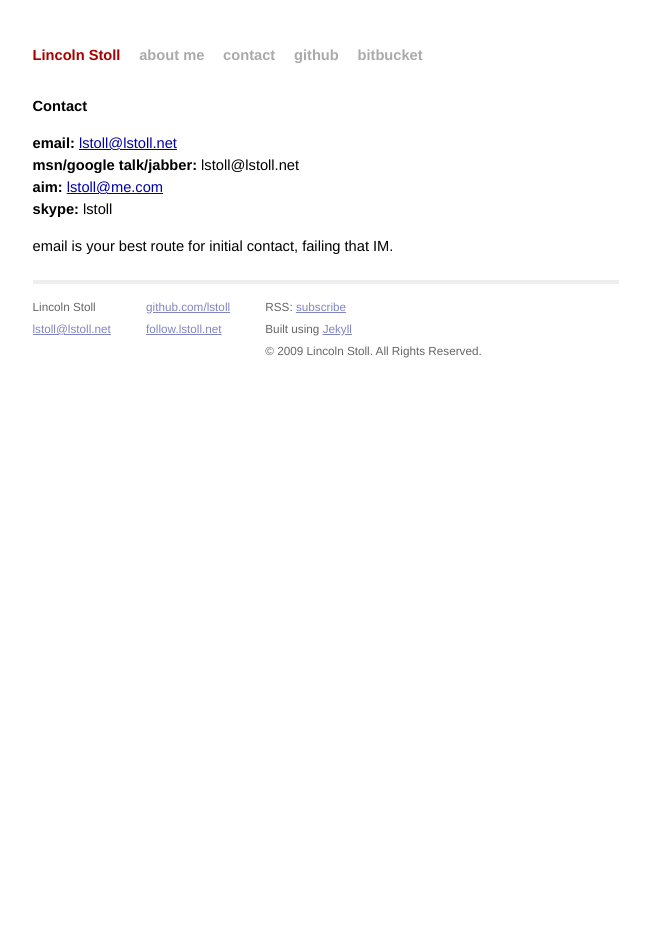
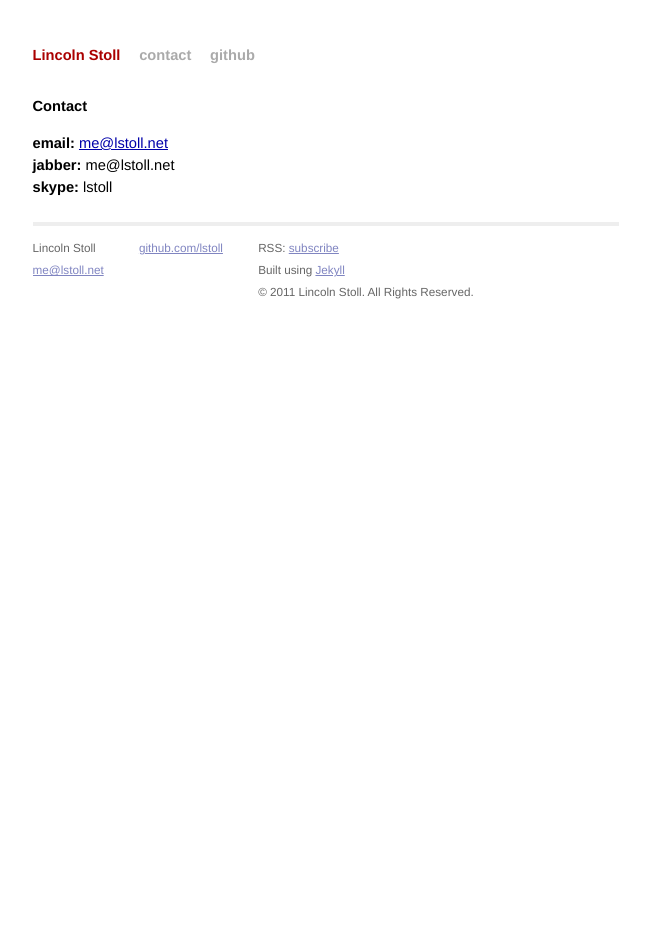
Before and after one commit to lstoll/lstoll.github.io, a Jekyll site: the page built from contact/index.html, in a window 1280 px wide. Shown: the whole page, without its empty margins (314-964 px from the left). Built offline with Jekyll 4.4.1, drawn with Linux system fonts in a browser that asks for light colours; comment, search, counter and statistics services are not loaded.

Commit message:
Update layout and contact

```diff
--- a/_layouts/default.html
+++ b/_layouts/default.html
@@ -55,10 +55,9 @@
 <div class="site">
   <div class="title">
     <a href="/">Lincoln Stoll</a>
-    <a class="extra" href="/about">about me</a>
+    <!--<a class="extra" href="/about">about me</a>-->
     <a class="extra" href="/contact">contact</a>
     <a class="extra" href="http://github.com/lstoll">github</a>
-    <a class="extra" href="http://hg.lstoll.net">bitbucket</a>
   </div>
 
   {{ content }}
@@ -67,20 +66,19 @@
     <div class="contact">
       <p>
         Lincoln Stoll<br />
-        <a href="mailto:lstoll@lstoll.net">lstoll@lstoll.net</a>
+        <a href="mailto:me@lstoll.net">me@lstoll.net</a>
       </p>
     </div>
     <div class="contact">
       <p>
         <a href="http://github.com/lstoll">github.com/lstoll</a><br />
-        <a href="http://follow.lstoll.net/">follow.lstoll.net</a><br />
       </p>
     </div>
     <div class="contact">
       <p>
-        RSS: <a href="http://feeds.lstoll.net/lstollnet">subscribe</a><br/>
+        RSS: <a href="/atom.xml">subscribe</a><br/>
         Built using <a href="http://github.com/mojombo/jekyll">Jekyll</a><br/>
-        &#169; 2009 Lincoln Stoll. All Rights Reserved.
+        &#169; 2011 Lincoln Stoll. All Rights Reserved.
       </p>
     </div>
     <!--<div class="rss">
@@ -97,13 +95,13 @@
 <div id="hcard-Lincoln-Stoll" class="vcard">
   <!--<img style="float:left; margin-right:4px" src="http://todo.com/pic.jpg" alt="photo of " class="photo"/>-->
  <a class="url fn" href="http://lstoll.net">Lincoln Stoll</a>
- <a class="email" href="mailto:lstoll@lstoll.net">lstoll@lstoll.net</a>
+ <a class="email" href="mailto:me@lstoll.net">me@lstoll.net</a>
  <div class="adr">
   <span class="country-name">Australia</span>
 
  </div>
  <div class="tel">+61404258258</div>
- <a class="url" href="xmpp:lincoln.stoll@gmail.com">Jabber</a>
+ <a class="url" href="xmpp:me@lstoll.net">Jabber</a>
 <div class="tags"><a href="http://kitchen.technorati.com/contacts/tag/lstoll">lstoll</a> <a href="http://kitchen.technorati.com/contacts/tag/lincoln.stoll">lincoln.stoll</a> <a href="http://kitchen.technorati.com/contacts/tag/Lincoln Stoll">Lincoln Stoll</a> </div><p style="font-size:smaller;">This <a href="http://microformats.org/wiki/hcard">hCard</a> created with the <a href="http://microformats.org/code/hcard/creator">hCard creator</a>.</p>
 </div>
 
--- a/contact/index.html
+++ b/contact/index.html
@@ -6,11 +6,9 @@ title: Lincoln Stoll
 <div id="home">
   <div id="notice"></div>
   <h1>Contact</h1>
-  <p><strong>email:</strong> <a href="mailto:lstoll@lstoll.net">lstoll@lstoll.net</a><br />
-  <strong>msn/google talk/jabber:</strong> lstoll@lstoll.net<br />
-  <strong>aim:</strong> <a href="aim://lstoll@me.com">lstoll@me.com</a><br />
+  <p><strong>email:</strong> <a href="mailto:me@lstoll.net">me@lstoll.net</a><br />
+  <strong>jabber:</strong> me@lstoll.net<br />
   <strong>skype: </strong>lstoll<br />
   <!--<strong>phone:</strong> <a href="tel:+61404258258">+61 404 258 258</a></p>-->
-  <p>email is your best route for initial contact, failing that IM. <!--I probably won&#8217;t answer your call if it&#8217;s from a private or unknown number.--></p>
 
 </div>
```
